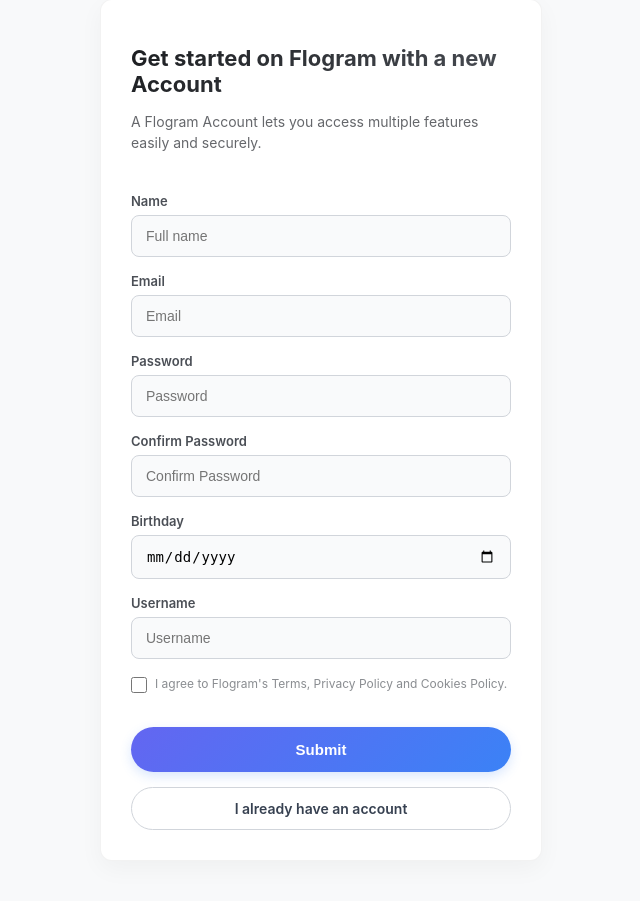
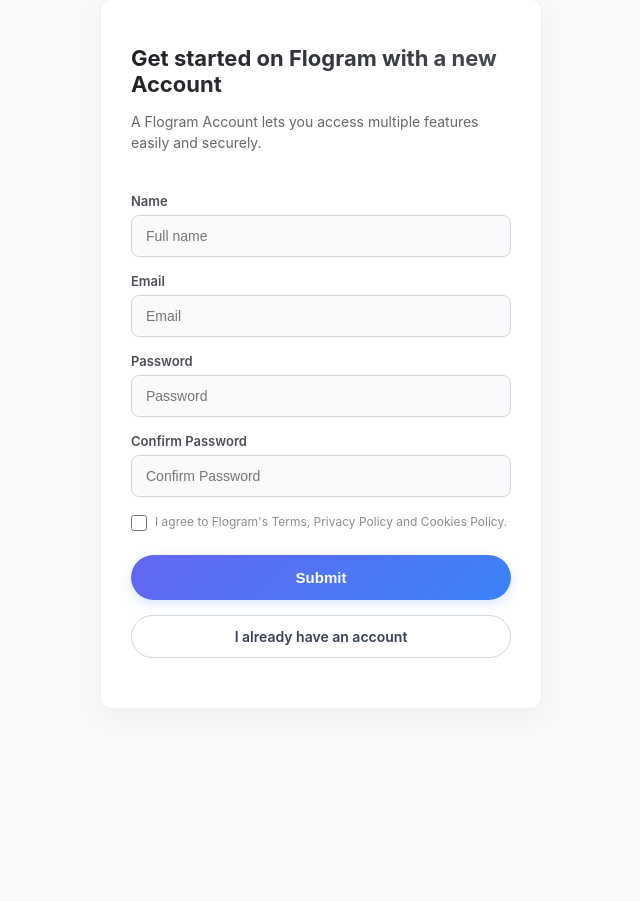
Before and after one commit to alihubailaly14-wq/ITCS333-PROJECT, a PHP site: page /Registration.php in a window 1280 px wide. Shown: the part 41-942 px from the top of the page, without its empty margins (319-959 px from the left). After the commit the page ends 699 px from the top, so only its background shows below. Run offline with PHP 8.4, Linux system fonts and the light colour scheme; a stand-in replaces the project's code that opens the database connection.

Commit message:
Registration.php

```diff
--- a/Registration.php
+++ b/Registration.php
@@ -1,85 +1,55 @@
 <?php
 session_start();
+include 'connect.php';
 
-$errors = [];
+if ($_SERVER['REQUEST_METHOD'] == 'POST') {
+    $name = $_POST['name'];
+    $email = $_POST['email'];
+    $password = $_POST['password'];
+    $cpassword = $_POST['cpassword'];
 
-if ($_SERVER["REQUEST_METHOD"] === "POST") {
+    $flag = true;
+    $message = "";
 
-    $name = trim($_POST["name"] ?? "");
-    $email = trim($_POST["email"] ?? "");
-    $password = $_POST["password"] ?? "";
-    $confirm = $_POST["cpassword"] ?? "";
-    $birthday = $_POST["birthday"] ?? "";
-    $username = trim($_POST["username"] ?? "");
-
-    // Validate Name
-    if ($name === "") {
-        $errors['name'] = "Name is required.";
+    if(empty($name) || empty($email) || empty($password) || empty($cpassword) || empty($_POST['agree'])){
+        $flag = false;
+        $message .= "Some fields are empty or policy not agreed! </br>";
     }
 
-    // Validate Email
-    if ($email === "") {
-        $errors['email'] = "Email is required.";
-    } elseif (!filter_var($email, FILTER_VALIDATE_EMAIL)) {
-        $errors['email'] = "Invalid email format.";
-    } elseif (isset($_SESSION["registered_user"]["email"]) && strcasecmp($email, $_SESSION["registered_user"]["email"]) === 0) {
-        $errors['email'] = "Email already exists.";
+    if(strlen($password) < 8){
+        $flag = false;
+        $message .= "Password must be at least 8 characters <br/>";
     }
 
-
-    if ($password === "") {
-        $errors['password'] = "Password is required.";
-    } elseif (strlen($password) < 8) {
-        $errors['password'] = "Password must be at least 8 characters.";
+    if(!($password == $cpassword)){
+        $flag = false;
+        $message .= "Password and Confirm password do not match! <br/>";
     }
 
+    if($flag) {
+        $checkEmail = $conn->prepare("SELECT email FROM users WHERE email = ?");
+        $checkEmail->execute([$email]);
 
-    if ($confirm === "") {
-        $errors['cpassword'] = "Please confirm your password.";
-    } elseif ($password !== $confirm) {
-        $errors['cpassword'] = "Passwords do not match.";
-    }
+        if ($checkEmail->rowCount() > 0) {
+            $message = "<span style='color: #ed4956;'>This email is already registered! Please log in instead.</span>";
+        } else {
+            $stmt = $conn->prepare("INSERT INTO users (email, password_hash, full_name) VALUES (?, ?, ?)");
+            $hashedPassword = hash('sha256', $password);
+            $stmt->execute([$email, $hashedPassword, $name]);
 
-
-    if ($birthday === "") {
-        $errors['birthday'] = "Birthday is required.";
-    }
-
-
-    if ($username === "") {
-        $errors['username'] = "Username is required.";
-    }
-
-
-    if (!isset($_POST["agree"])) {
-        $errors['agree'] = "You must agree to the terms.";
-    }
-
-
-    if (empty($errors)) {
-        $_SESSION["registered_user"] = [
-            "name" => $name,
-            "email" => $email,
-            "username" => $username,
-            "birthday" => $birthday,
-            "password_hash" => password_hash($password, PASSWORD_DEFAULT)
-        ];
-
-
-        header("Location: home.php");
-        exit();
+            header('Location: home.php?success=1');
+            exit();
+        }
     }
 }
 ?>
 
 <!DOCTYPE html>
 <html>
-
 <head>
     <title>Registration page</title>
     <link rel="stylesheet" href="style.css">
 </head>
-
 <body class="Registration">
     <div class="form-container">
         <h1>Get started on Flogram with a new Account</h1>
@@ -88,52 +58,30 @@ if ($_SERVER["REQUEST_METHOD"] === "POST") {
         <form method="post">
             <fieldset>
                 <label for="name">Name</label>
-                <input type="text" name="name" id="name" placeholder="Full name"
-                value="<?= htmlspecialchars($_POST["name"] ?? "") ?>">
-
-                <span class="error-msg"><?= $errors['name'] ?? '' ?></span>
+                <input type="text" name="name" id="name" placeholder="Full name">
 
                 <label for="email">Email</label>
-                <input type="text" name="email" id="email" placeholder="Email"
-                value="<?= htmlspecialchars($_POST["email"] ?? "") ?>">
-
-                <span class="error-msg"><?= $errors['email'] ?? '' ?></span>
+                <input type="text" name="email" id="email" placeholder="Email">
 
                 <label for="password">Password</label>
                 <input type="password" name="password" id="password" placeholder="Password">
 
-                <span class="error-msg"><?= $errors['password'] ?? '' ?></span>
-
                 <label for="cpassword">Confirm Password</label>
                 <input type="password" name="cpassword" id="cpassword" placeholder="Confirm Password">
 
-                <span class="error-msg"><?= $errors['cpassword'] ?? '' ?></span>
-
-                <label for="birthday">Birthday</label>
-                <input type="date" name="birthday" id="birthday"
-                value="<?= htmlspecialchars($_POST["birthday"] ?? "") ?>">
-
-                <span class="error-msg"><?= $errors['birthday'] ?? '' ?></span>
-
-                <label for="username">Username</label>
-                <input type="text" name="username" id="username" placeholder="Username"
-                value="<?= htmlspecialchars($_POST["username"] ?? "") ?>">
-
-                <span class="error-msg"><?= $errors['username'] ?? '' ?></span>
-
                 <div class="checkbox-container">
-                    <input type="checkbox" name="agree" id="agree" <?= isset($_POST["agree"]) ? "checked" : "" ?>>
+                    <input type="checkbox" name="agree" id="agree">
                     <label for="agree">I agree to Flogram's Terms, Privacy Policy and Cookies Policy.</label>
                 </div>
-
-                <span class="error-msg"><?= $errors['agree'] ?? '' ?></span>
 
                 <input type="submit" name="submit" id="submit" value="Submit">
             </fieldset>
         </form>
 
         <a href="login.php" class="secondary-btn">I already have an account</a>
+
+        <br/>
+        <?php if(isset($message) && $message != "") echo "<div style='text-align: center; margin-top: 10px; font-weight: bold;'>$message</div>"; ?>
     </div>
 </body>
-
 </html>
```
